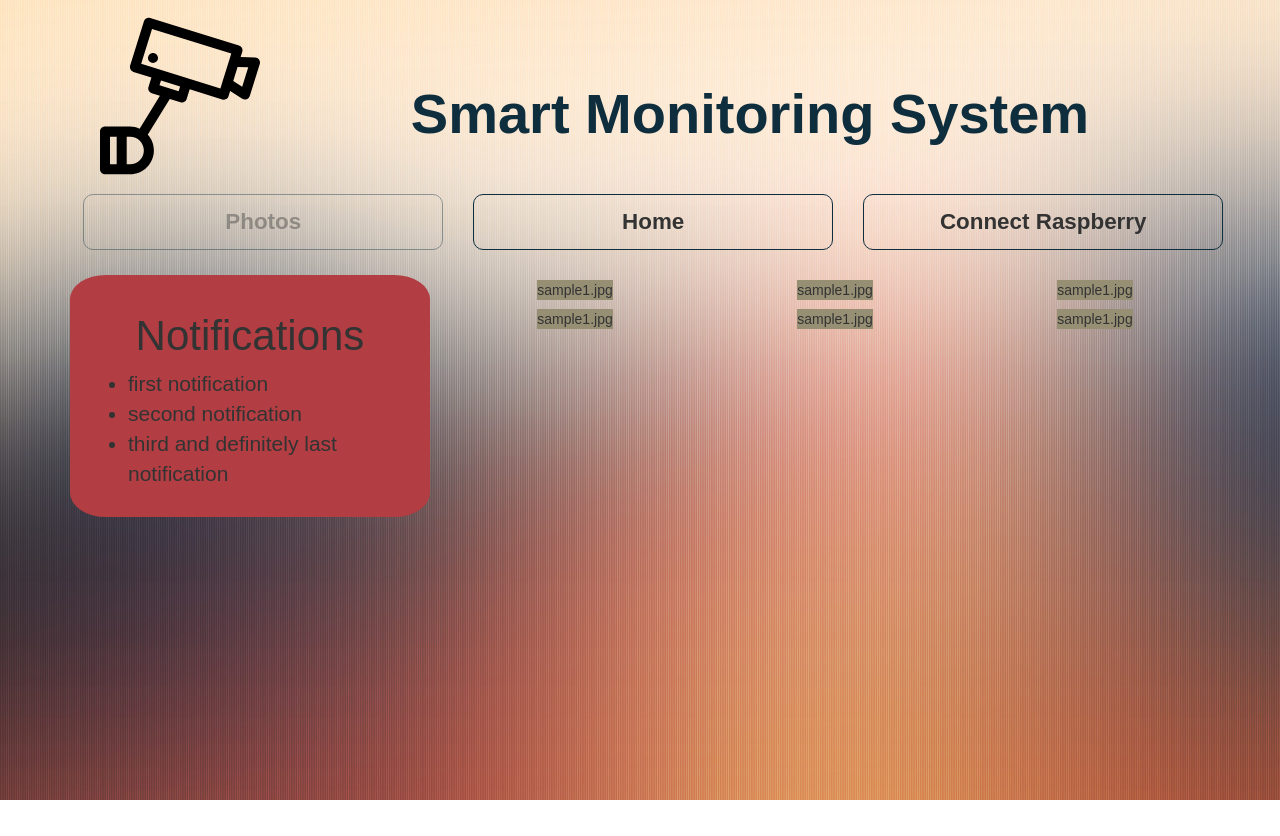
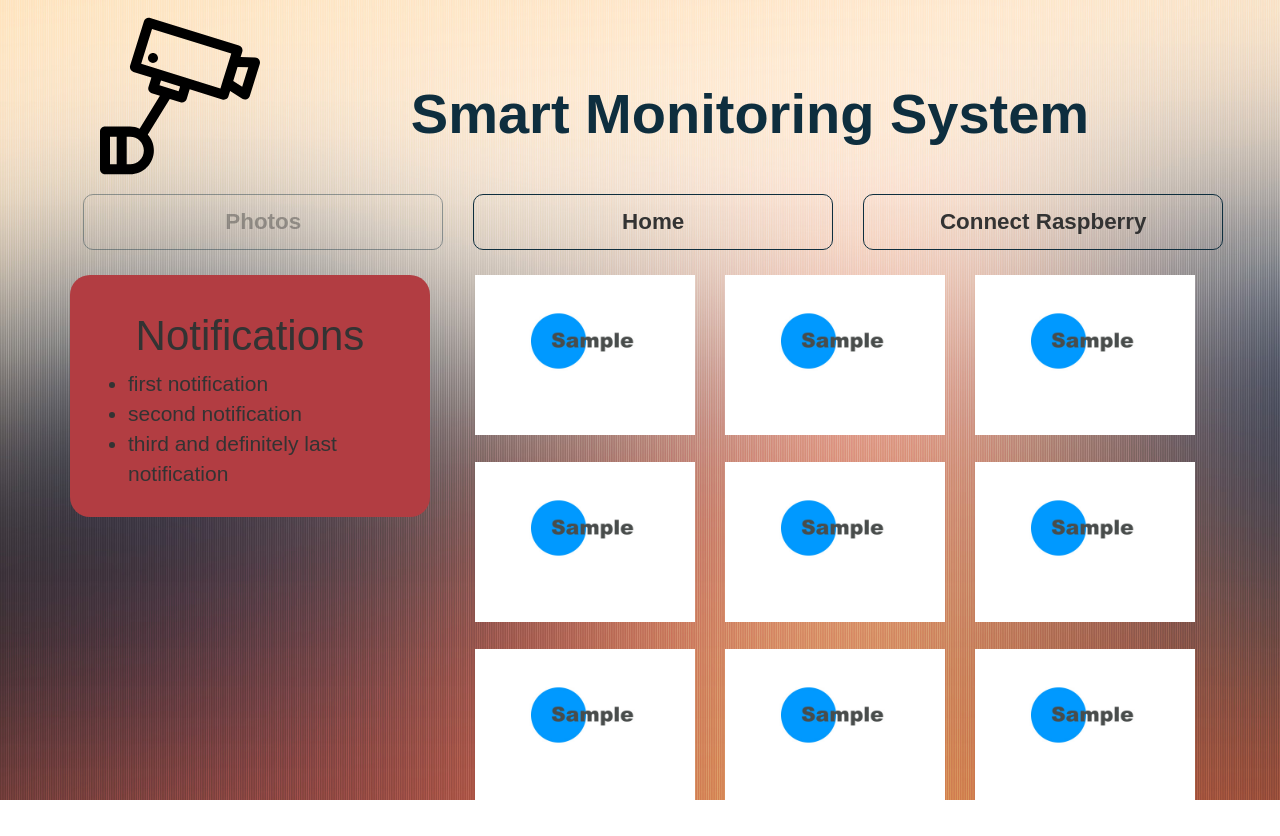
Before and after one commit to szopqa/raspi_node_IoT, a React (Create React App) app in the folder client/: page / in a window 1280 px wide. Both pictures are taken after a click on the button "Photos". Before the commit the page ends 800 px from the top, so only its background shows below. Built offline with nearby package versions, Linux system fonts and the light colour scheme; no server answers.

Commit message:
Finished photo gallery - photos are being displayed and animated correctly

```diff
--- a/client/src/components/pages/home-page/video/Video.jsx
+++ b/client/src/components/pages/home-page/video/Video.jsx
@@ -18,7 +18,7 @@ class Video extends React.Component {
 
 		return(
 			<div className="video-viewer">
-				<img src={raspberryStream}  id="video" alt="Loading view ..."/>
+				<img src={testingPhoto}  id="video" alt="Loading view ..."/>
 			</div>
 		);
 	}
--- a/client/src/components/pages/photos-page/PhotosPage.css
+++ b/client/src/components/pages/photos-page/PhotosPage.css
@@ -8,7 +8,7 @@ h1{
 
 .notifications {
     padding: 5%;
-    border-radius: 10%;
+    border-radius: 20px;
     background: #b23d42;
     height: 100%;
 }
@@ -25,5 +25,16 @@ h1{
 .single-photo {
     display: inline-block;
     background-color: #968f74;
-    margin: 2%;
+    margin-bottom: 10%;
 }
+
+.image:hover{
+    width: 200%;
+    z-index: 1;
+}
+
+.image{
+    width: 100%;
+    transition: 1s;
+    position:relative;
+}
--- a/client/src/components/pages/photos-page/notifications/Notifications.jsx
+++ b/client/src/components/pages/photos-page/notifications/Notifications.jsx
@@ -19,7 +19,9 @@ export default class Notifications extends React.Component{
 				<ul>
 					{this.state.notifications.map((notification,index) =>{
 						return(
-							<li key={index} className="single-notification"> {notification} </li>
+							<li key={index} className="single-notification">
+								{notification}
+							</li>
 						)
 					})}
 				</ul>
--- a/client/src/components/pages/photos-page/photos/Photos.jsx
+++ b/client/src/components/pages/photos-page/photos/Photos.jsx
@@ -6,9 +6,18 @@ import {
 } from 'react-bootstrap';
 
 const Photo = (props) => {
+
+	//getting image from resources
+	let imagePath = require('./'+props.name);
+	let photoIndex = props.index;
 	return(
+		//Photos displayed on the right side will animate to left
 		<div className="single-photo">
-			{props.name}
+			{(photoIndex+1) % 3 === 0 ?(
+				<img src={imagePath} className="image" style={{float:'right'}}/>
+			):(
+				<img src={imagePath} className="image" />
+			)}
 		</div>
 	)
 };
@@ -24,29 +33,44 @@ export default class Photos extends React.Component {
 				{name : 'sample1.jpg'},
 				{name : 'sample1.jpg'},
 				{name : 'sample1.jpg'},
+				{name : 'sample1.jpg'},
+				{name : 'sample1.jpg'},
+				{name : 'sample1.jpg'},
 				{name : 'sample1.jpg'},]
 		}
 	}
 
 	componentDidMount () {
-
+		//TODO : AJAX request to database
 	}
 
 	render(){
 		return(
 			<div className="photos">
-				<Row>
-					{this.state.photos.map((singlePhoto,index) => {
-						return(
-							<Col lg={4} xs={6} sm={6}>
-								<Photo
+				{this.state.photos.map((singlePhoto,index) => {
+					return(
+						<div key={index}>
+							{index % 3 === 0 && (
+								<Row/>
+							)}
+							<ColumnItem>
+								<Photo key={index}
+									index={index}
 									name = {singlePhoto.name}
 								/>
-							</Col>
-						)
-					})}
-				</Row>
+							</ColumnItem>
+						</div>
+					)
+				})}
 			</div>
 		);
 	}
 }
+
+const ColumnItem = (props) => {
+	return(
+		<Col lg={4} xs={6} sm={6}>
+			{props.children}
+		</Col>
+	)
+};
--- a/client/src/index.js
+++ b/client/src/index.js
@@ -1,8 +1,9 @@
 import React from 'react';
 import ReactDOM from 'react-dom';
-import './index.css';
 import registerServiceWorker from './registerServiceWorker';
 import App from "./components/app/App.jsx";
 
+import './index.css';
+
 ReactDOM.render(<App/>, document.getElementById('root'));
 registerServiceWorker();
```
Also changed, not shown: 2 other files (tests, documents, lock files or other folders).
